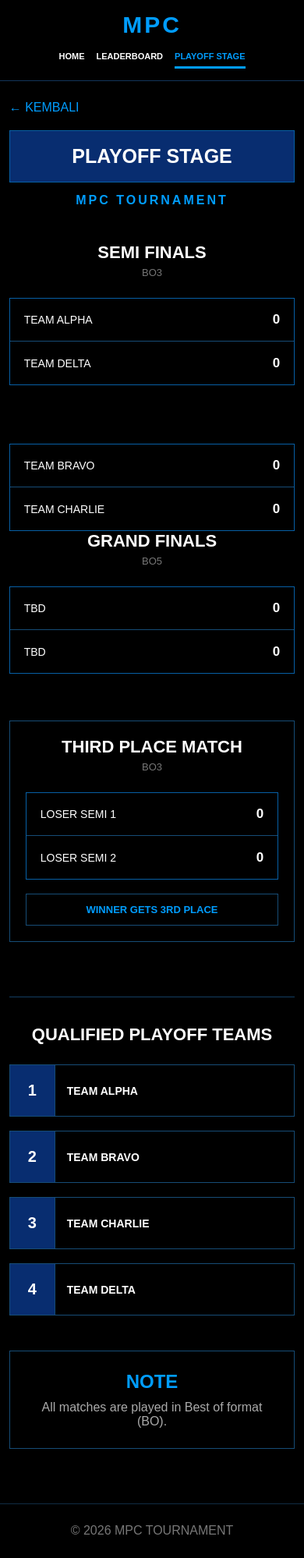
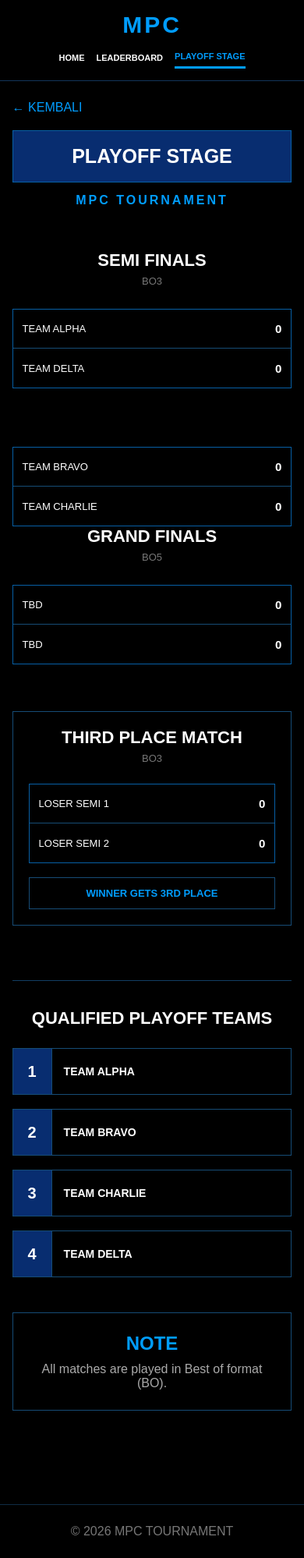
Before and after one commit to naqiuddin2303/MPC, a Flask app: page /playoff in a window 390 px wide. Shown: the whole page at 78% size. Before the commit the page ends 1968 px from the top, so only its background shows below. Run offline with Flask 3, Linux system fonts and the light colour scheme.

Commit message:
Update style.css

```diff
--- a/static/style.css
+++ b/static/style.css
@@ -45,6 +49,7 @@ nav {
 .nav-links,
 .menu {
     display: flex;
+    align-items: center;
     gap: 30px;
 }
 
@@ -140,14 +153,19 @@ nav {
 .page-container {
     width: 94%;
     max-width: 1500px;
-    margin: auto;
+
+    margin: 0 auto;
+
     padding: 25px 0 70px;
 }
 
 .back {
     display: inline-block;
+
     color: #009dff;
+
     text-decoration: none;
+
     margin-bottom: 20px;
 }
 
@@ -155,25 +173,41 @@ nav {
     text-decoration: underline;
 }
 
+
+/* ==========================================
+   PLAYOFF HEADER
+========================================== */
+
 .playoff-header,
 .page-header {
+    width: 100%;
+
     text-align: center;
-    margin-bottom: 45px;
+
+    margin-bottom: 55px;
 }
 
 .playoff-header h1,
 .page-header h1 {
+    width: 100%;
+
     background: #082d70;
+
     border: 1px solid #075fa5;
+
     padding: 18px;
+
     font-size: 34px;
 }
 
 .playoff-header p,
 .page-header p {
     color: #009dff;
+
     margin-top: 14px;
+
     font-weight: bold;
+
     letter-spacing: 3px;
 }
 
@@ -248,56 +310,86 @@ td.left {
 }
 
 
-/* ==========================================
-   PLAYOFF BRACKET
-========================================== */
+/* ==========================================================
+   ==========================================================
+                     PLAYOFF BRACKET
+   ==========================================================
+   ========================================================== */
 
 .bracket {
+    position: relative;
+
     width: 100%;
-    max-width: 1200px;
+    max-width: 1250px;
 
-    margin: 50px auto 0;
+    min-height: 500px;
+
+    margin: 0 auto;
 
     display: grid;
 
+    /*
+       COLUMN 1 = SEMI FINALS
+       COLUMN 2 = GARISAN
+       COLUMN 3 = GRAND FINAL
+    */
+
     grid-template-columns:
-        minmax(0, 1fr)
-        120px
-        minmax(0, 1fr);
+        440px
+        180px
+        440px;
 
-    align-items: center;
+    column-gap: 0;
+
+    align-items: start;
+
+    overflow: visible;
+}
+
+
+/* ==========================================
+   SEMI FINAL COLUMN
+========================================== */
+
+.semi-column {
+    position: relative;
+
+    width: 440px;
+
+    min-height: 430px;
+
+    padding-top: 0;
+}
+
+.semi-column h2 {
+    width: 100%;
+
+    text-align: center;
+
+    font-size: 22px;
+
+    margin-bottom: 6px;
+}
+
+.semi-column .bo {
+    margin-bottom: 28px;
+}
+
+
+/* ==========================================
+   SEMI FINAL MATCH
+========================================== */
+
+.bracket-match {
+    width: 400px;
+
+    margin: 0 auto;
 
     position: relative;
 }
 
-
-/* ==========================================
-   SEMI FINALS
-========================================== */
-
-.semi-column {
-    width: 100%;
-    min-width: 0;
-}
-
-.semi-column h2,
-.grand-column h2 {
-    text-align: center;
-    font-size: 22px;
-    margin-bottom: 5px;
-}
-
-.bo {
-    text-align: center;
-    color: #777;
-    font-size: 13px;
-    margin-bottom: 25px;
-}
-
-.bracket-match {
-    width: 100%;
-    max-width: 420px;
-    margin: 0 auto 75px;
+.bracket-match:first-of-type {
+    margin-bottom: 75px;
 }
 
 .bracket-match:last-child {
@@ -311,20 +403,32 @@ td.left {
 
 .match {
     width: 100%;
+
     background: #000;
+
     border: 1px solid #075fa5;
+
+    overflow: hidden;
 }
 
 .team-row {
+    width: 100%;
+
     min-height: 55px;
 
     display: flex;
+
     align-items: center;
+
     justify-content: space-between;
 
     padding: 0 18px;
 
+    background: #000;
+
     border-bottom: 1px solid #164c76;
+
+    color: #fff;
 
     font-size: 14px;
 }
@@ -408,24 +567,61 @@ td.left {
 ========================================== */
 
 .grand-column {
+    position: relative;
+
+    width: 440px;
+
+    min-height: 430px;
+
+    /*
+       Tolak Grand Final sedikit ke bawah
+       supaya center dengan connector.
+    */
+
+    padding-top: 110px;
+}
+
+.grand-column h2 {
     width: 100%;
-    min-width: 0;
+
+    text-align: center;
+
+    font-size: 22px;
+
+    margin-bottom: 6px;
+}
+
+.grand-column .bo {
+    margin-bottom: 28px;
 }
 
 .grand-match {
-    width: 100%;
-    max-width: 420px;
+    width: 400px;
+
     margin: 0 auto;
 }
 
 
 /* ==========================================
-   QUALIFIED TEAMS
+   BO TEXT
 ========================================== */
+
+.bo {
+    text-align: center;
+
+    color: #777;
+
+    font-size: 13px;
+}
+
+
+/* ==========================================================
+   QUALIFIED PLAYOFF TEAMS
+   ========================================================== */
 
 .qualified-section {
     width: 100%;
-    max-width: 1200px;
+    max-width: 1250px;
 
     margin: 70px auto 0;
 
@@ -508,12 +714,18 @@ td.left {
 
 .third-place-section h2 {
     font-size: 22px;
-    margin-bottom: 5px;
+
+    margin-bottom: 6px;
+}
+
+.third-place-section .bo {
+    margin-bottom: 25px;
 }
 
 .third-match {
     width: 100%;
-    margin: 25px auto 18px;
+
+    margin: 0 auto 18px;
 
     text-align: left;
 }
@@ -545,10 +758,13 @@ td.left {
     border: 1px solid #164c76;
 
     text-align: center;
+
+    background: #000;
 }
 
 .note-box h2 {
     color: #009dff;
+
     margin-bottom: 10px;
 }
 
@@ -569,74 +787,199 @@ footer {
     color: #777;
 
     border-top: 1px solid #102c45;
+
+    margin-top: 50px;
 }
 
 
-/* ==========================================
-   MOBILE
-========================================== */
+/* ==========================================================
+   TABLET
+   ========================================================== */
 
-@media (max-width: 900px) {
+@media (max-width: 1150px) {
 
     .bracket {
-        grid-template-columns: 1fr;
-        gap: 40px;
+        grid-template-columns:
+            minmax(300px, 1fr)
+            120px
+            minmax(300px, 1fr);
+
+        max-width: 1000px;
+    }
+
+    .semi-column,
+    .grand-column {
+        width: 100%;
+    }
+
+    .bracket-match,
+    .grand-match {
+        width: 90%;
+    }
+
+    .bracket-connector {
+        width: 120px;
+    }
+
+    .connector-top,
+    .connector-bottom {
+        width: 55px;
+    }
+
+    .connector-middle {
+        left: 55px;
+    }
+
+    .connector-middle::after {
+        width: 65px;
+    }
+
+    .qualified-grid {
+        grid-template-columns:
+            repeat(2, minmax(0, 1fr));
+    }
+}
+
+
+/* ==========================================================
+   MOBILE
+   ========================================================== */
+
+@media (max-width: 800px) {
+
+    nav {
+        min-height: auto;
+
+        flex-direction: column;
+
+        gap: 10px;
+
+        padding: 15px;
+    }
+
+    .nav-links,
+    .menu {
+        gap: 15px;
+
+        flex-wrap: wrap;
+
+        justify-content: center;
+    }
+
+    .nav-links a,
+    .menu a {
+        padding: 7px 0;
+
+        font-size: 11px;
+    }
+
+
+    .home h1 {
+        font-size: 55px;
+
+        letter-spacing: 6px;
+    }
+
+    .home h2 {
+        font-size: 15px;
+    }
+
+
+    .playoff-header h1,
+    .page-header h1 {
+        font-size: 25px;
+    }
+
+
+    /*
+       MOBILE:
+       bracket jadi menegak.
+       Garisan disembunyikan supaya
+       tak rosak pada skrin kecil.
+    */
+
+    .bracket {
+        display: flex;
+
+        flex-direction: column;
+
+        align-items: center;
+
+        gap: 45px;
+
+        min-height: auto;
+    }
+
+    .semi-column,
+    .grand-column {
+        width: 100%;
+
+        min-height: auto;
+
+        padding-top: 0;
+    }
+
+    .bracket-match,
+    .grand-match {
+        width: 100%;
+
+        max-width: 500px;
     }
 
     .bracket-connector {
         display: none;
     }
 
-    .bracket-match,
-    .grand-match {
-        max-width: 500px;
-    }
-
-    .qualified-grid {
-        grid-template-columns: repeat(2, 1fr);
-    }
-}
-
-
-@media (max-width: 600px) {
-
-    nav {
-        flex-direction: column;
-        gap: 10px;
-        padding: 15px;
-    }
-
-    .nav-links,
-    .menu {
-        gap: 15px;
-        flex-wrap: wrap;
-        justify-content: center;
-    }
-
-    .nav-links a,
-    .menu a {
-        padding: 7px 0;
-        font-size: 11px;
-    }
-
-    .home h1 {
-        font-size: 55px;
-    }
-
-    .home h2 {
-        font-size: 15px;
-    }
-
-    .playoff-header h1,
-    .page-header h1 {
-        font-size: 25px;
-    }
 
     .qualified-grid {
         grid-template-columns: 1fr;
     }
 
+
     .third-place-section {
         padding: 20px;
     }
 }
+
+
+/* ==========================================================
+   SMALL MOBILE
+   ========================================================== */
+
+@media (max-width: 500px) {
+
+    .page-container,
+    .leaderboard {
+        width: 92%;
+    }
+
+    .home h1 {
+        font-size: 45px;
+    }
+
+    .home h2 {
+        font-size: 13px;
+        letter-spacing: 2px;
+    }
+
+    .team-row {
+        min-height: 50px;
+
+        padding: 0 12px;
+
+        font-size: 13px;
+    }
+
+    .team-row strong {
+        font-size: 15px;
+    }
+
+    .qualified-card {
+        min-height: 58px;
+    }
+
+    .rank {
+        width: 50px;
+        height: 58px;
+    }
+}
```
Also changed, not shown: other parts of static/style.css (+129 -21 lines).
